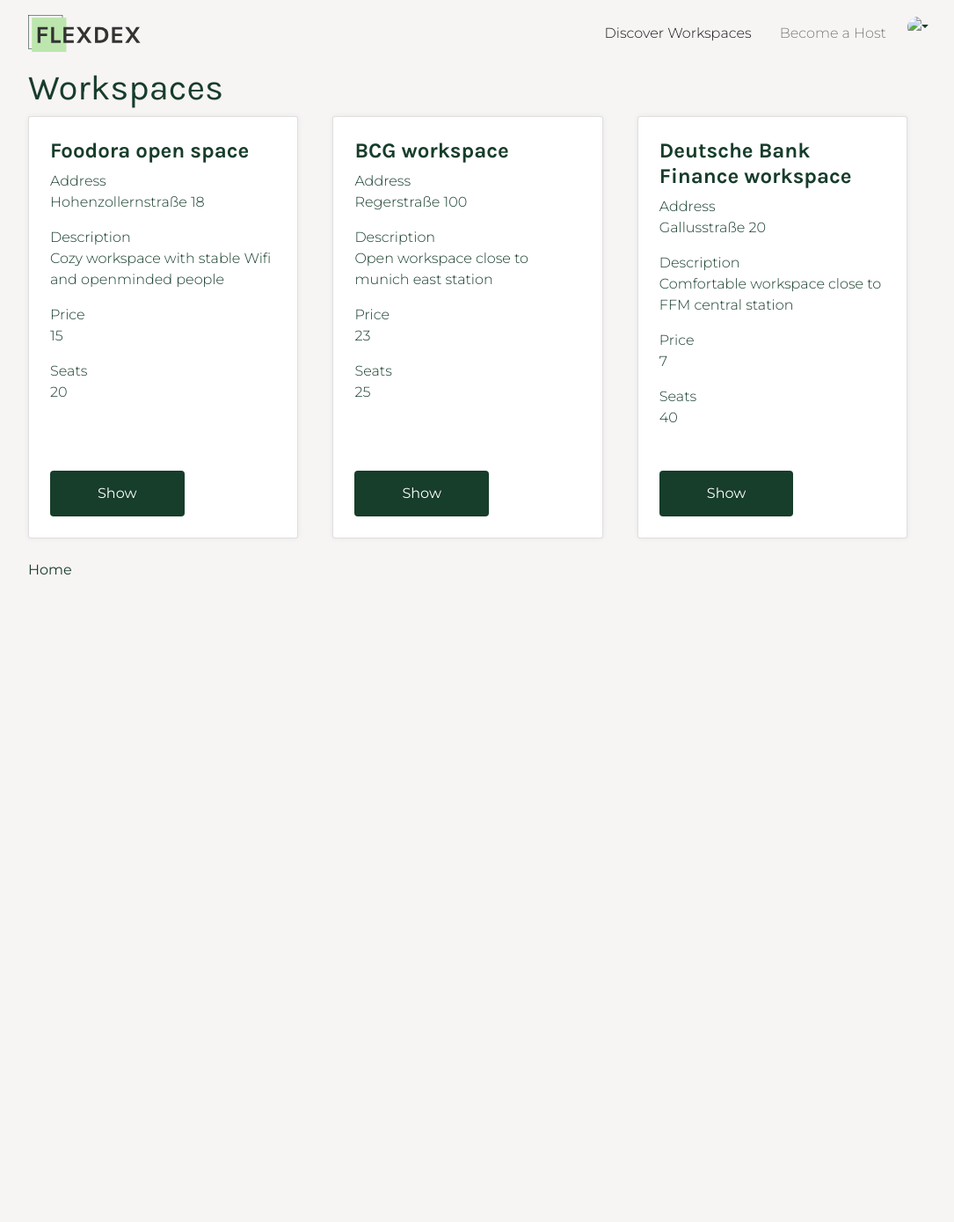
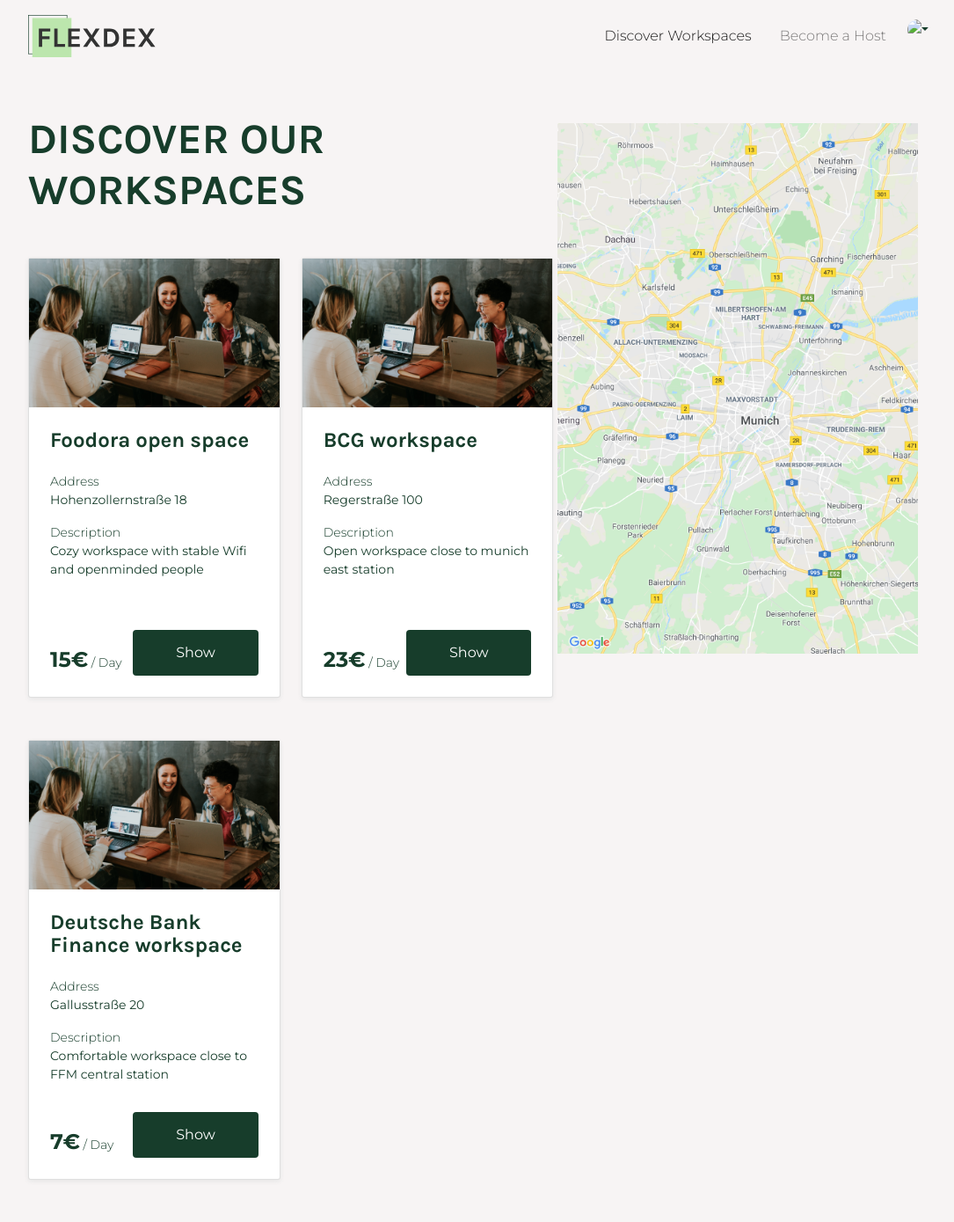
Before and after one commit to melanieschaufler/flexdex, a Rails app: page /workspaces in a window 1280 px wide. Shown: the whole page at 88% size, without its empty margins (96-1181 px from the left). Before the commit the page ends 653 px from the top, so only its background shows below. Run offline with Rails 7, Linux system fonts and the light colour scheme; a user stored in the database is signed in; data comes from the database, SQL or seed files in the repository; style sheets or scripts are compiled from the project's sources; some libraries are stand-ins or nearby versions.

Commit message:
Styling of workspaces cards

```diff
--- a/app/assets/stylesheets/components/_navbar.scss
+++ b/app/assets/stylesheets/components/_navbar.scss
@@ -16,6 +16,6 @@
 }
 
 .navbar-lewagon .navbar-brand img {
-  width: 150px;
+  width: 170px;
   padding-left: 0;
 }
--- a/app/assets/stylesheets/components/_workspace-card.scss
+++ b/app/assets/stylesheets/components/_workspace-card.scss
@@ -1,24 +1,51 @@
 .card {
+    flex-basis: 40%;
     background-color: white;
-    width: 30%;
-    box-shadow: 0 0 5px rgb(230,230,230);
+    box-shadow: 0 2px 5px rgb(230,230,230);
     border-radius: 3px;
+    margin-right: 24px;
+    height: 500px;
+    margin-bottom: 48px;
+}
+
+.card-content {
     padding: 24px;
-    margin-right: 24px;
-    height: 480px;
+    padding-top: 0;
 
   h2{
+    margin-top: 24px;
+    margin-bottom: 24px;
     font-size: 24px;
     font-weight: 700;
+    line-height: 26px;
   }
 
   p {
     font-weight: 300;
+    font-size: 14px;
   }
 }
 
 #show-btn {
   width: 50%;
   position: absolute;
+  right: 24px;
   bottom: 24px;
 }
+
+#price {
+  font-size: 24px;
+  font-weight: 700;
+}
+
+#price-wrapper {
+  margin-bottom: 0;
+  position: absolute;
+  left: 24px;
+  bottom: 24px;
+}
+
+
+.card-image {
+  width: 100%;
+}
--- a/app/assets/stylesheets/pages/_home.scss
+++ b/app/assets/stylesheets/pages/_home.scss
@@ -26,7 +26,7 @@
 
   h1{
     font-size: 48px;
-    font-weight: 700;
+    font-weight: 900;
   }
 
   p {
--- a/app/assets/stylesheets/pages/_workspaces.scss
+++ b/app/assets/stylesheets/pages/_workspaces.scss
@@ -1,4 +1,20 @@
+h1{
+    font-size: 48px;
+    font-weight: 900;
+    margin-top: 48px;
+}
+
 .cards-workspaces{
+  width: 70%;
   display: flex;
-  justify-content: space-between;
+  margin-top: 48px;
+  flex-wrap: wrap;
 }
+
+.map {
+  width: 32%;
+  right: 140px;
+
+  top: 140px;
+  position:absolute;
+}
--- a/app/views/layouts/application.html.erb
+++ b/app/views/layouts/application.html.erb
@@ -16,7 +16,6 @@
     <%= yield %>
   </body>
 
-  <p class="notice"><%= notice %></p>
   <p class="alert"><%= alert %></p>
 
   <%= render 'shared/flashes' %>
--- a/app/views/workspaces/index.html.erb
+++ b/app/views/workspaces/index.html.erb
@@ -1,18 +1,18 @@
-<h1>Workspaces</h1>
+<h1>DISCOVER OUR </br>WORKSPACES</h1>
 
 <div class="cards-workspaces">
     <% @workspaces.each do |workspace| %>
         <div class="card">
-        <h2><%= workspace.name %></h2>
-        <p>Address </br><%= workspace.address %></p>
-        <p>Description </br><%= workspace.description %></p>
-        <p>Price </br><%= workspace.price %></p>
-        <p>Seats </br><%= workspace.seats %></p>
-        <%= link_to 'Show', workspace , class: "button-primary", id: "show-btn"%>
-      </div>
+          <%= image_tag 'workspace-01.png', class: "card-image"%>
+        <div class="card-content">
+          <h2><%= workspace.name %></h2>
+          <p>Address </br><strong><%= workspace.address %></strong></p>
+          <p>Description </br><strong><%= workspace.description %></strong></p>
+          <p id="price-wrapper"><span id="price"><%= workspace.price %>€</span> / Day</p>
+          <%= link_to 'Show', workspace , class: "button-primary", id: "show-btn"%>
+        </div>
+        </div>
     <% end %>
 </div>
 
-<br>
-
-<%= link_to 'Home', root_path %>
+<%= image_tag 'map.png', class: "map"%>
--- a/app/views/workspaces/new.html.erb
+++ b/app/views/workspaces/new.html.erb
@@ -9,5 +9,3 @@
 <h1>Create a new workspace</h1>
 
 <%= render 'form', workspace: @workspace %>
-
-<%= link_to 'My workspaces', workspaces_path %>
```
Also changed, not shown: app/views/workspaces/show.html.erb (+4 -5 lines), app/assets/images/map.png (added), app/assets/images/workspace-01.png (added).
